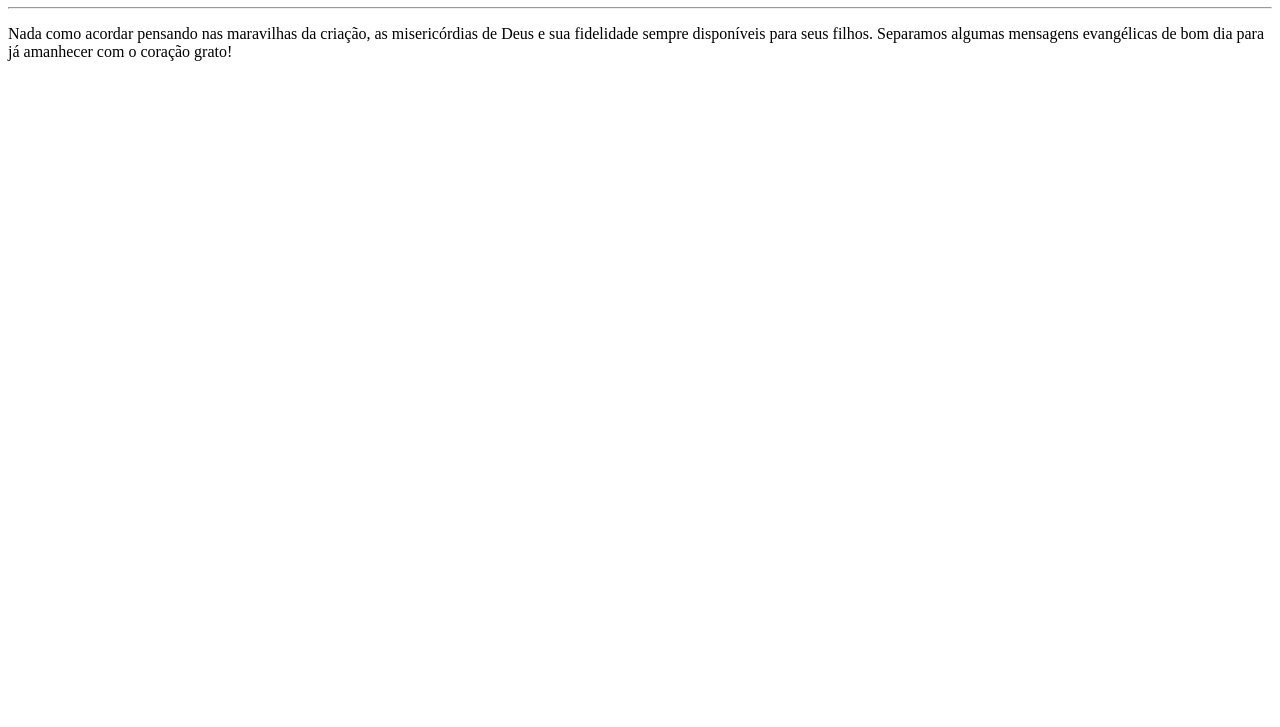
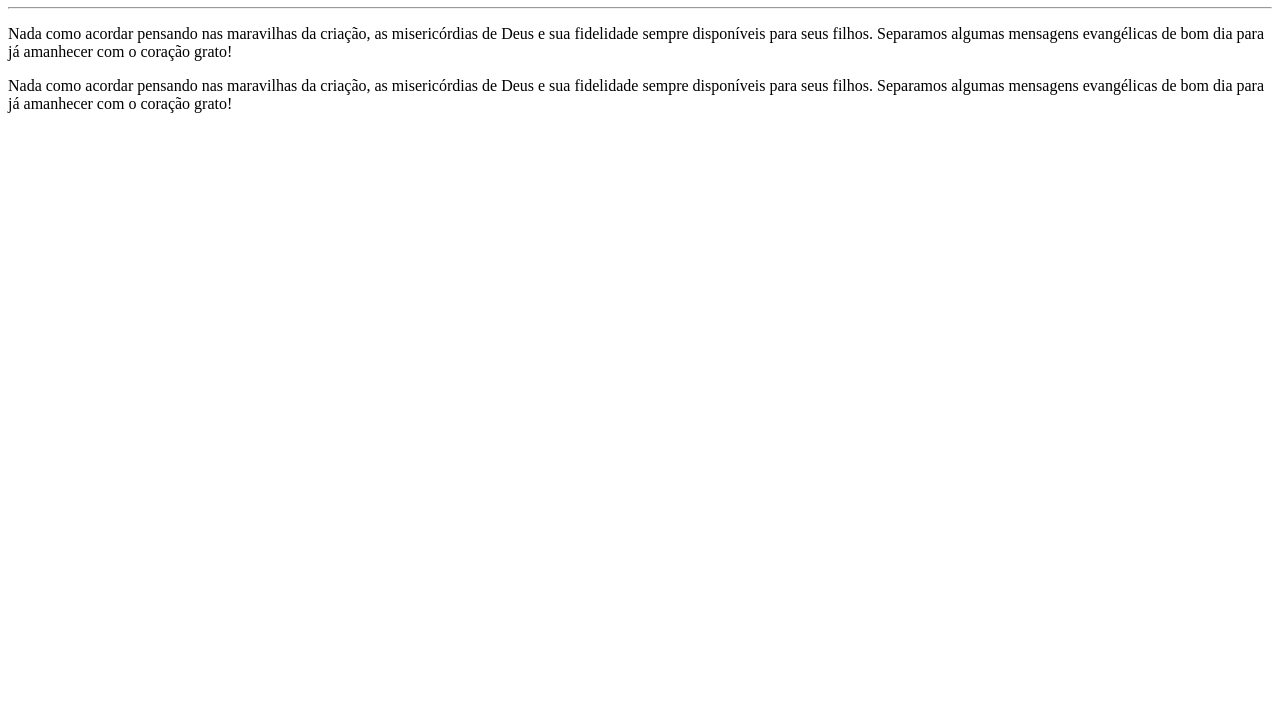
Before and after one commit to nanecampos13-arch/Ola-Mundo, a plain HTML site: page index.html in a window 1280 px wide. Shown: the part 73-800 px from the top of the page. Drawn offline with Linux system fonts and the light colour scheme.

Commit message:
Nova Frase

```diff
--- a/index.html
+++ b/index.html
@@ -12,5 +12,8 @@
         as misericórdias de Deus e sua fidelidade sempre disponíveis
         para seus filhos. Separamos algumas mensagens evangélicas de bom dia
         para já amanhecer com o coração grato!</p>
+        <P>Nada como acordar pensando nas maravilhas da criação,
+            as misericórdias de Deus e sua fidelidade sempre disponíveis para seus filhos.
+            Separamos algumas mensagens evangélicas de bom dia para já amanhecer com o coração grato!</P>
 </body>
 </html>
```
